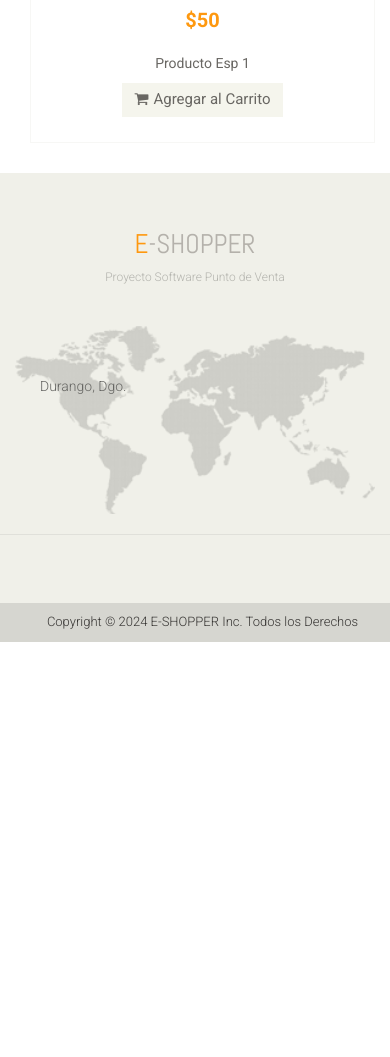
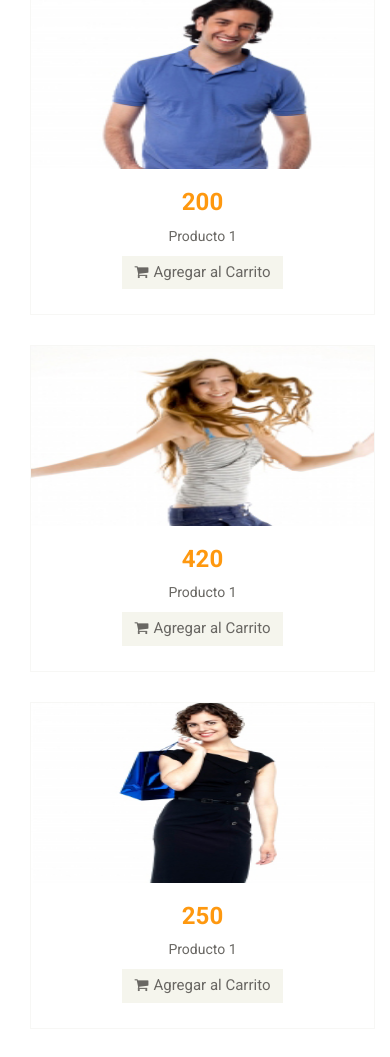
Before and after one commit to MeNyL2R2/Eshopper, a PHP site: page / in a window 390 px wide. Shown: the part 2103-3160 px from the top of the page. Before the commit the page ends 2745 px from the top, so only its background shows below. Run offline with PHP 8.4, Linux system fonts and the light colour scheme.

Commit message:
Add files via upload
actualizacion del index

```diff
--- a/index.php
+++ b/index.php
@@ -1,10 +1,30 @@
+<?php
+  $BDProductos = array(
+    array(1, 2, 3, 4, 5, 6 ,7),                                       //El ID
+    array("Blusa", "Lentes", "Playera", "Pantalón", "Vestido", "playera roja", "caletines"), //La Descripción
+    array(100, 350, 200, 420, 250, 170, 60),                             //El Precio
+    array("Dama", "Caballero", "Caballero", "Dama", "Dama", "caballero", "caballero"));   //Categoría
+  $iProductos = 7; //Indica el No. de Productos
+
+  $BDAlmacen = array(
+    array(1, 2, 3, 4, 5), //El IDProducto
+    array(0,10, 5,15, 3)); //Las Existencias
+
+  $iAlmacen = 2; //El No. de existencias
+  $BDVentas = array(
+    array(2,3), //El IDProducto
+    array(2,1), //La Cantidad
+    array(700, 200)); //El Monto
+  $iVentas = 2; //El No. de ventas al momento
+?>
+
 <!DOCTYPE html>
 <html lang="es">
 <head>
     <meta charset="utf-8">
     <meta name="viewport" content="width=device-width, initial-scale=1.0">
     <meta name="Software Punto de Venta" content="">
-    <meta name="Jander Peña, Alexander Solis" content="">
+    <meta name="Luciano Bustamante" content="">
     <title>Inicio | E-Shopper</title>
     <link href="css/bootstrap.min.css" rel="stylesheet">
     <link href="css/font-awesome.min.css" rel="stylesheet">
@@ -32,8 +52,8 @@
 					<div class="col-sm-6">
 						<div class="contactinfo">
 							<ul class="nav nav-pills">
-								<li><a href="#"><i class="fa fa-phone"></i> +52 618 370 7463</a></li>
-								<li><a href="#"><i class="fa fa-envelope"></i> janderyalexander@gmail.com</a></li>
+								<li><a href="#"><i class="fa fa-phone"></i> +52 618 120 56 89</a></li>
+								<li><a href="#"><i class="fa fa-envelope"></i> luciano bustamante@gmail.com</a></li>
 							</ul>
 						</div>
 					</div>
@@ -42,7 +62,7 @@
 					</div>
 				</div>
 			</div>
-		</d2iv><!--/header_top-->
+		</div><!--/header_top-->
 
 		<div class="header-middle"><!--header-middle-->
 			<div class="container">
@@ -52,9 +72,9 @@
 							<a href="index.php"><img src="images/home/logo.png" alt="" /></a>
 						</div>
 					</div>
-					<H3>SOFTWARE PUNTO DE VENTA</H3>
+					<H3>SOFTWARE PUNTO DE VENTA </H3>
 					<div class="col-sm-8">
-                      Por: Jander y Alexander
+						Por: LUCIANO BUSTAMANTE y PEÑA SARACHO
 						<div class="shop-menu pull-right">
 							<ul class="nav navbar-nav">
 								<li><a href="checkout.php"><i class="fa fa-crosshairs"></i> Pagar</a></li>
@@ -149,7 +169,8 @@
 						<div class="panel-group category-products" id="accordian"><!--category-productsr-->
 							<div class="panel panel-default">
 								<div class="panel-heading">
-									<h4 class="panel-title"><a href="#">Categoría 1</a></h4>
+									<h4 class="panel-title"><a href="#">Damas</a></h4>
+									<h4 class="panel-title"><a href="#">Caballeros</a></h4>
 								</div>
 							</div>
 						</div><!--/category-products-->
@@ -164,26 +185,32 @@
 				<div class="col-sm-9 padding-right">
 					<div class="features_items"><!--features_items-->
 						<h2 class="title text-center">Catálogo de Productos</h2>
+					     	<?php
+                                for ($i=0; $i < $iProductos;$i++){
+                             ?>
 						<div class="col-sm-4">
 							<div class="product-image-wrapper">
 								<div class="single-products">
 										<div class="productinfo text-center">
-											<img src="images/home/product1.jpg" alt="" />
-											<h2>$56</h2>
+								           <?php
+								           $img = $BDProductos[0][$i];
+								           ?>
+											<img src="images/home/<?php echo $img; ?>.jpg" width = "210" height = "180" alt="" />
+											<h2><?php echo $BDProductos [2][$i]; ?> </h2>
 											<p>Producto 1</p>
 											<a href="#" class="btn btn-default add-to-cart"><i class="fa fa-shopping-cart"></i>Agregar al Carrito</a>
 										</div>
 										<div class="product-overlay">
 											<div class="overlay-content">
-												<h2>$56</h2>
-												<p>Producto 1</p>
+												<h2><?php echo $BDProductos [2][$i]; ?> </h2>
+												<p><?php echo $BDProductos [1][$i]; ?></p>
 												<a href="#" class="btn btn-default add-to-cart"><i class="fa fa-shopping-cart"></i>Agregar al Carrito</a>
 											</div>
 										</div>
 								</div>
 							</div>
 						</div>
-
+						<?php } ?>
 					</div><!--features_items-->
 
 
@@ -201,6 +228,19 @@
 													<img src="images/home/recommend1.jpg" alt="" />
 													<h2>$50</h2>
 													<p>Producto Esp 1</p>
+													<a href="#" class="btn btn-default add-to-cart"><i class="fa fa-shopping-cart"></i>Agregar al Carrito</a>
+												</div>
+
+											</div>
+										</div>
+									</div>
+									<div class="col-sm-4">
+										<div class="product-image-wrapper">
+											<div class="single-products">
+												<div class="productinfo text-center">
+													<img src="images/home/recommend1.jpg" alt="" />
+													<h2>$150</h2>
+													<p>Producto Esp 2</p>
 													<a href="#" class="btn btn-default add-to-cart"><i class="fa fa-shopping-cart"></i>Agregar al Carrito</a>
 												</div>
 
@@ -238,7 +278,7 @@
 					<div class="col-sm-3">
 						<div class="address">
 							<img src="images/home/map.png" alt="" />
-							<p>Durango, Dgo. </p>
+							<p>Durango, Dgo. México</p>
 						</div>
 					</div>
 				</div>
```
